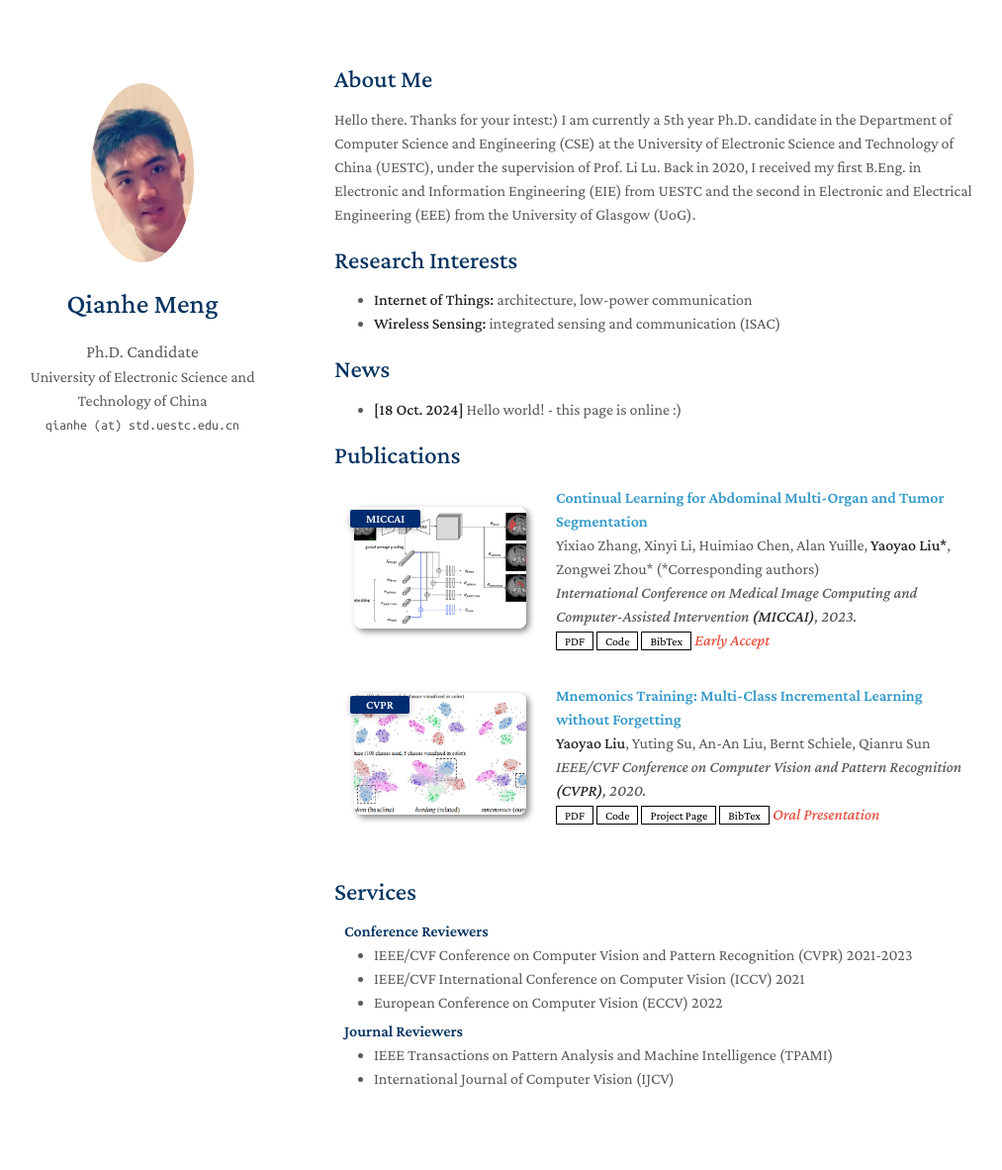
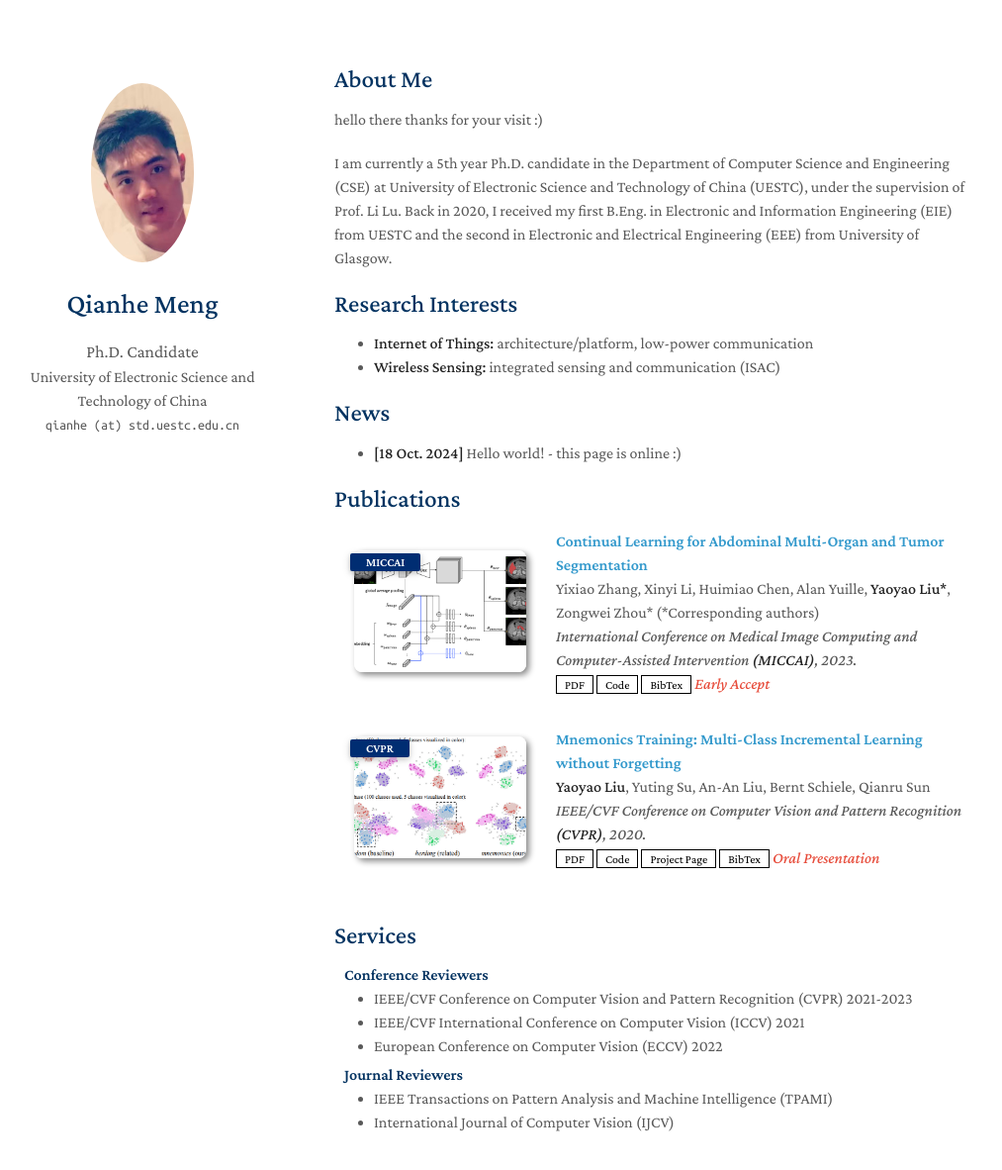
Before and after one commit to mqhyes/mqhyes.github.io, a Jekyll site: the page built from index.md, in a window 1280 px wide and 1240 px high. Shown: the top 1182 px of the window at 99% size, without its empty margins (132-1145 px from the left). Built offline with Jekyll 4.4.1, drawn with Linux system fonts in a browser that asks for light colours; a style sheet for code colours, icons or effects is not loaded; our own code applies the rules of GitHub Pages for plain Markdown files.

Commit message:
Update index.md

```diff
--- a/index.md
+++ b/index.md
@@ -3,14 +3,14 @@ layout: homepage
 ---
 
 ## About Me
+hello there thanks for your visit :)
 
-Hello there. Thanks for your intest:)
-I am currently a 5th year Ph.D. candidate in the Department of Computer Science and Engineering (CSE) at the University of Electronic Science and Technology of China (UESTC), under the supervision of Prof. Li Lu.
-Back in 2020, I received my first B.Eng. in Electronic and Information Engineering (EIE) from UESTC and the second in Electronic and Electrical Engineering (EEE) from the University of Glasgow (UoG).
+I am currently a 5th year Ph.D. candidate in the Department of Computer Science and Engineering (CSE) at University of Electronic Science and Technology of China (UESTC), under the supervision of Prof. Li Lu.
+Back in 2020, I received my first B.Eng. in Electronic and Information Engineering (EIE) from UESTC and the second in Electronic and Electrical Engineering (EEE) from University of Glasgow.
 
 ## Research Interests
 
-- **Internet of Things:** architecture, low-power communication
+- **Internet of Things:** architecture/platform, low-power communication
 - **Wireless Sensing:** integrated sensing and communication (ISAC)
 
 ## News
```
